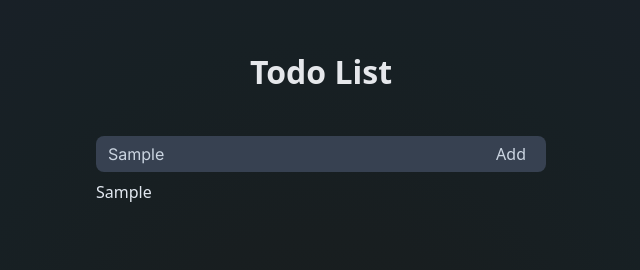
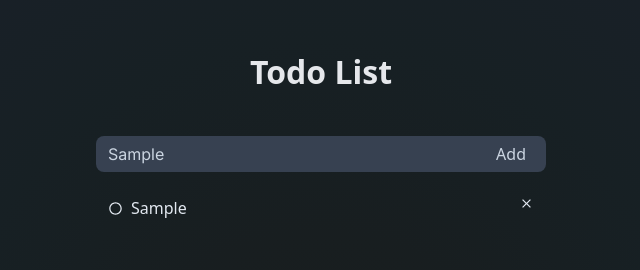
Before and after one commit to d-stoianov/todo-list, a Next.js app: page / in a window 1280 px wide. Both pictures are taken after typing "Sample" into the empty fields and a click on the button "Add". Shown: the top 270 px of the page, without its empty margins (319-959 px from the left). Built offline with nearby package versions, Linux system fonts and the light colour scheme.

Commit message:
Add some styles for Todo.jsx and TodoList.jsx components

```diff
--- a/components/Todo.jsx
+++ b/components/Todo.jsx
@@ -1,7 +1,32 @@
+"use client"
+
+import { MdOutlineRadioButtonUnchecked, MdOutlineRadioButtonChecked } from 'react-icons/md'
+import { IoMdClose } from 'react-icons/io'
+import { useState } from 'react'
+
 const Todo = ({ todo }) => {
+    const [isChecked, setIsChecked] = useState(false)
+
     return (
-        <div className="my-2">
-            <p className="text-slate-200">{todo}</p>
+        <div className="flex justify-between my-2 px-3">
+            { !isChecked ?
+                [
+                    <div className="flex items-center">
+                        <MdOutlineRadioButtonUnchecked size={15} className="text-slate-200 cursor-pointer" />
+                        <p className="text-slate-200 ml-2">{todo}</p>
+                    </div>,
+                    <IoMdClose size={15} className="text-slate-200 cursor-pointer" />
+                ]
+                :
+                [
+                    <div className="flex items-center">
+                        <MdOutlineRadioButtonChecked size={15} className="text-slate-200 cursor-pointer" />
+                        <p className="text-gray-700 ml-2">{todo}</p>
+                    </div>,
+                    <IoMdClose size={15} className="text-slate-700 ml-5 cursor-pointer" />
+                ]
+            }
+
         </div>
     )
 }
--- a/components/Todolist.jsx
+++ b/components/Todolist.jsx
@@ -2,7 +2,7 @@ import Todo from "@/components/Todo"
 
 const TodoList = ({ todos }) => {
     return (
-        <div>
+        <div className="mt-6">
             {todos && todos.map((todo) => (
                 <Todo todo={todo} />
             ))}
--- a/package.json
+++ b/package.json
@@ -14,6 +14,7 @@
         "postcss": "8.4.27",
         "react": "18.2.0",
         "react-dom": "18.2.0",
+        "react-icons": "^4.10.1",
         "tailwindcss": "3.3.3"
     }
 }
```
Also changed, not shown: 1 other file (tests, documents, lock files or other folders).
